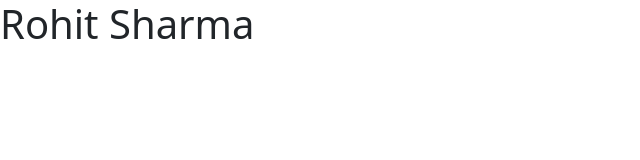
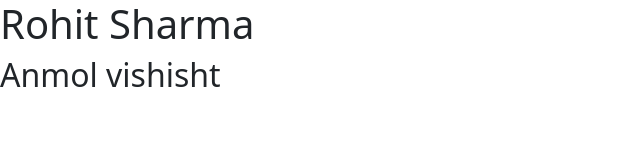
Before and after one commit to vishisht-45/UI-Portfolio, a website: page index.htm in a window 1280 px wide. Shown: the whole page, without its empty margins (0-640 px from the left). Drawn offline with nearby package versions, Linux system fonts and the light colour scheme.

Commit message:
version-1.2

```diff
--- a/index.htm
+++ b/index.htm
@@ -16,6 +16,7 @@
 
 
     <h1>Rohit Sharma</h1>
+    <h2>Anmol vishisht</h2>
 
 
 </body>
```
